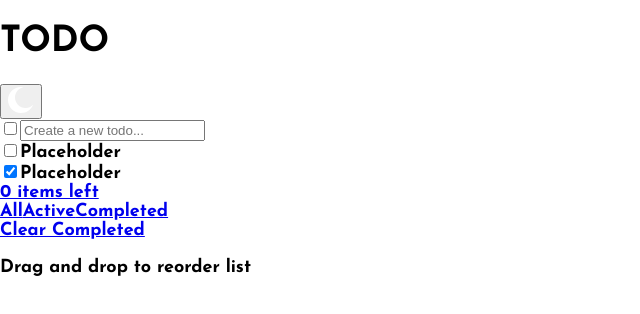
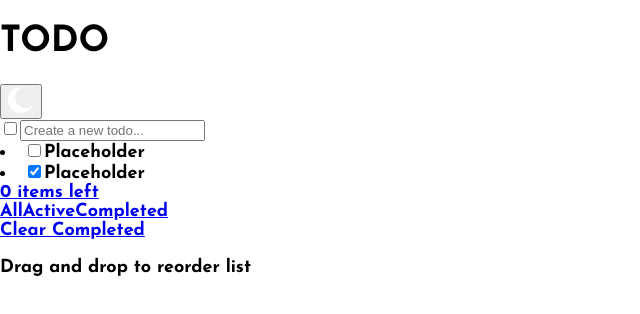
Before and after one commit to HermesPasser/todo, a React (Create React App) app: page / in a window 1280 px wide. Shown: the top 314 px of the page, without its empty margins (0-640 px from the left). Built offline with nearby package versions, Linux system fonts and the light colour scheme.

Commit message:
make ListItem a <li> instead of a <div>

```diff
--- a/src/components/ListItem.js
+++ b/src/components/ListItem.js
@@ -1,9 +1,9 @@
 
 export default function ListItem({label, value, checked = false}) {
     return (
-        <div className="list-item">
-            <input type="checkbox" value={value} name="radio" checked={checked} />
+        <li className="list-item">
+            <input type="checkbox" value={value} name="radio" checked={checked}  />
             <label>{label}</label>
-        </div>
+        </li>
     )
 }
```
